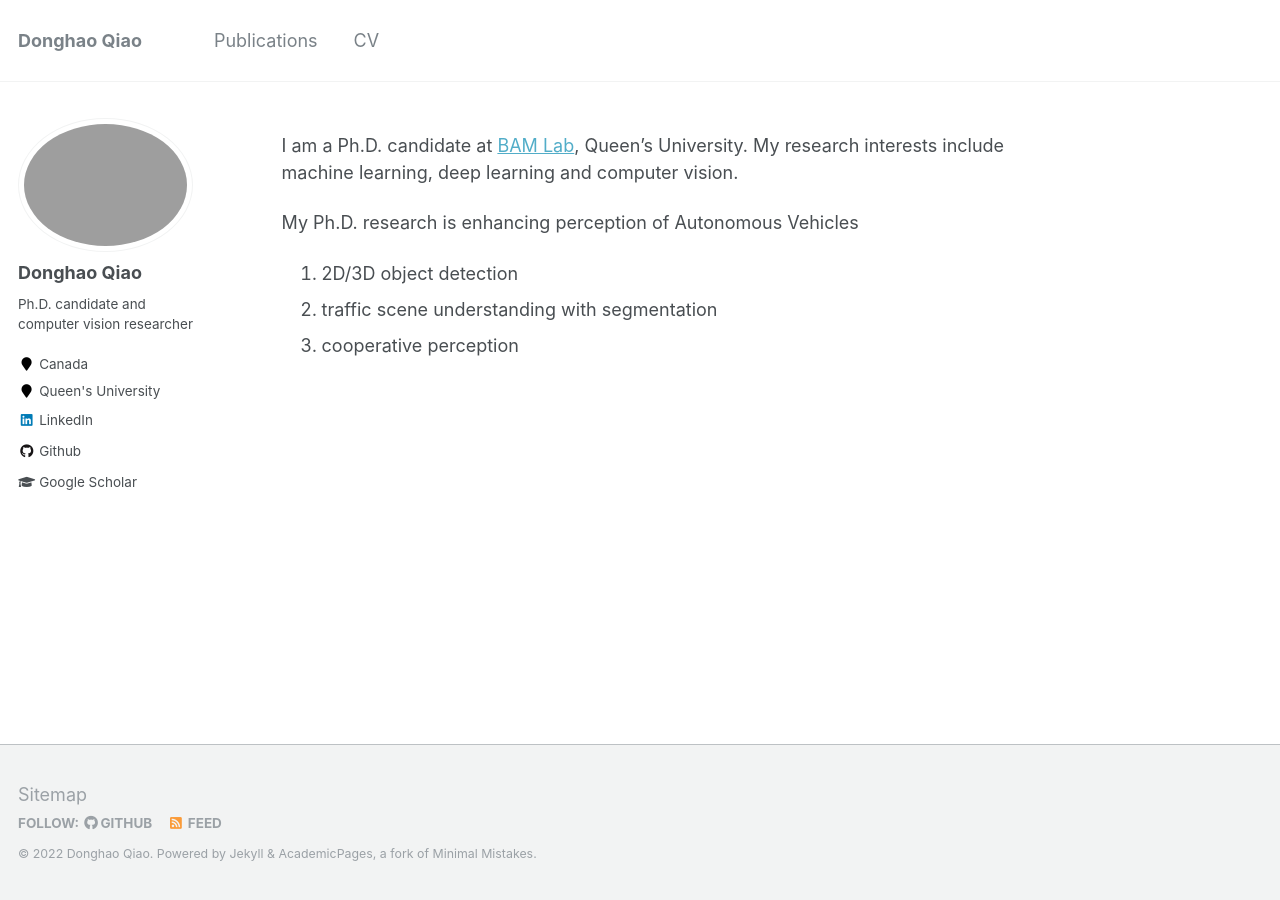
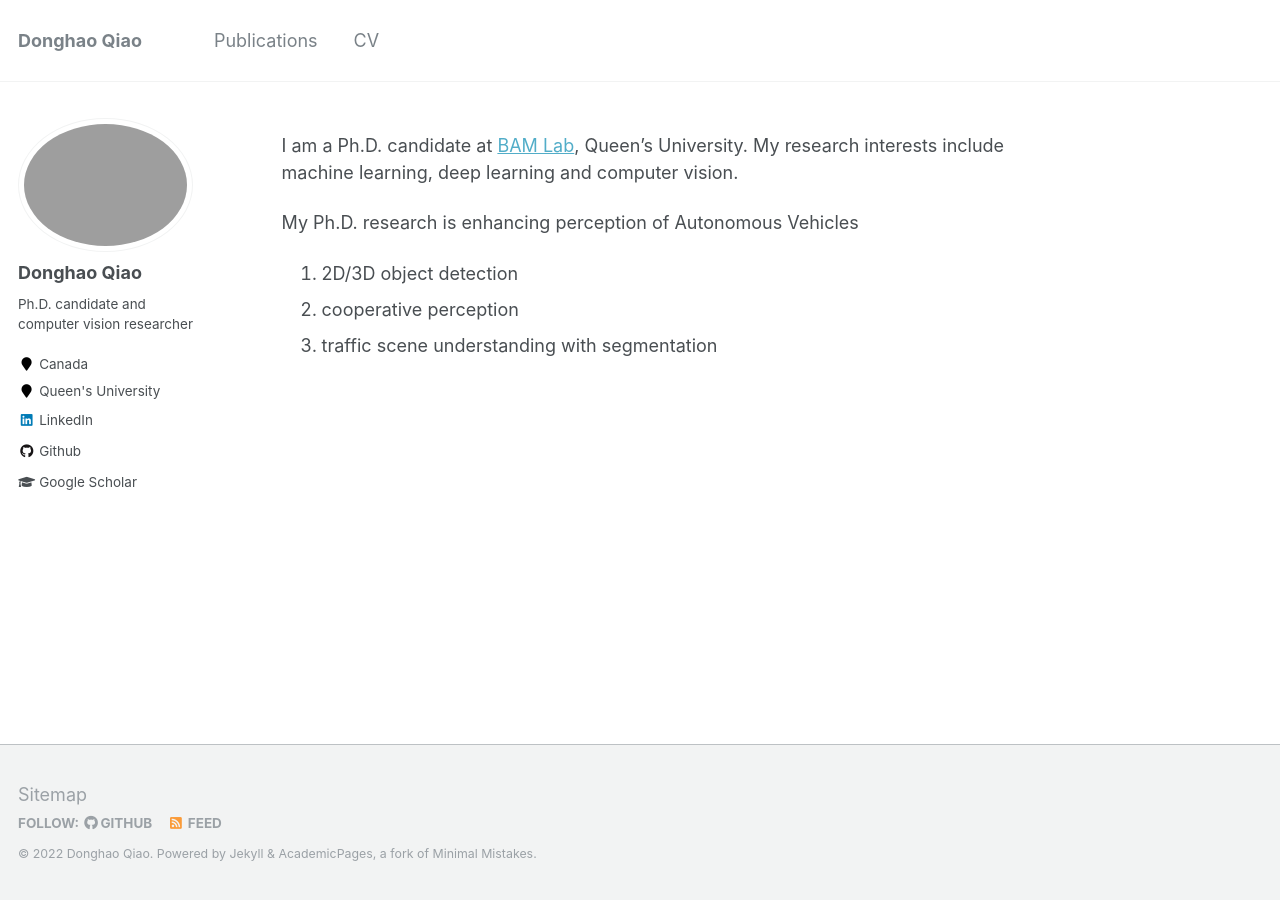
Before and after one commit to DonghaoQiao/DonghaoQiao.github.io, a Jekyll site: the page built from _pages/about.md, in a window 1280 px wide. Built offline with Jekyll 4.4.1, drawn with Linux system fonts in a browser that asks for light colours.

```diff
--- a/_pages/about.md
+++ b/_pages/about.md
@@ -12,5 +12,5 @@ I am a Ph.D. candidate at [BAM Lab](https://research.cs.queensu.ca/home/farhana/
 
 My Ph.D. research is enhancing perception of Autonomous Vehicles
   1. 2D/3D object detection
+  1. cooperative perception
   1. traffic scene understanding with segmentation
-  1. cooperative perception
```
